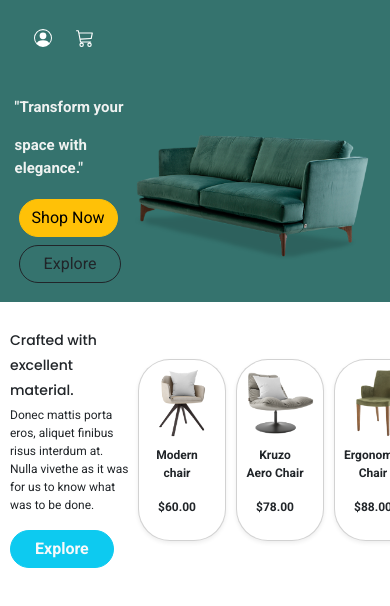
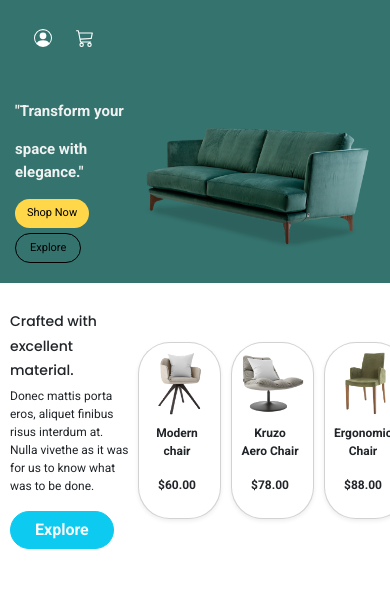
Before and after one commit to khaledShadid07/furniture, a plain HTML site: page index.html in a window 390 px wide. Shown: the part 102-708 px from the top of the page. Drawn offline with nearby package versions, Linux system fonts and the light colour scheme.

Commit message:
responsive

```diff
--- a/index.css
+++ b/index.css
@@ -112,7 +112,11 @@ nav {
   font-weight: 700;
   font-size: 40px;
 }
-
+.btn-hero{background-color: var(--yellow);border: none;border-radius: 20px;padding: 6px;
+padding-left: 12px;padding-right: 12px;margin-bottom: 5px;}
+.btn-hero2{background-color: rgba(0, 0, 0, 0);border: none;border-radius: 20px;padding: 6px;
+padding-left: 18px;padding-right: 18px;border:solid black 1px;}
+.btn-hero2:hover{background-color: black;color: white;}
 /*hero */
 
 
@@ -139,7 +143,10 @@ nav {
 .card-img1{width: 180px;}
 .card-p{text-align: center;font-weight: 700;}
 .article1-p{width: 200px;font-family: roboto;}
-
+.btn-hero{background-color: var(--yellow);border: none;border-radius: 20px;padding: 6px;
+padding-left: 12px;padding-right: 12px;font-size: 11px;}
+.btn-hero2{background-color: rgba(0, 0, 0, 0);border: none;border-radius: 20px;padding: 6px;
+padding-left: 14px;padding-right: 14px;border:solid black 1px;font-size: 11px;}
 
 
 }
@@ -168,7 +175,7 @@ nav {
 .article1-right{display: flex;align-items: center;justify-content: center;column-gap: 10px;flex-grow: 1;}
 .article1-h1{font-size:14px;}
 
-.card-img1{width: 70px;}
+.card-img1{width: 65px;}
 .card-p{text-align: center;font-weight: 700;font-size: 12px;width: 60px;}
 .article1-p{width: 120px;font-family: roboto;font-size: 12px;}
 
@@ -184,7 +191,7 @@ nav {
 }
 
 @media screen and (width<650px) {
-  .hero-img {  width: 250px;}
+  .hero-img {  width: 240px;}
 
   .hero-h1 {color: var(--white);font-weight: 700;font-size: 15px;}
   .a-tag {  font-size: 11px;}
--- a/index.html
+++ b/index.html
@@ -59,8 +59,9 @@
           <div class="hero-h1-container">
             <p class="hero-h1">"Transform your </p>
             <p class="hero-h1"> space with elegance."</p>
-            <button class="btn btn-warning  rounded-5 hero-btn m-1 ">Shop Now</button>
-            <button class="btn btn-outline-dark  rounded-5 px-4 hero-btn m-1 ">Explore</button>
+
+            <button class="btn-hero ">Shop Now</button>
+            <button class="btn-hero2 ">Explore</button>
           </div>
           <div class="hero-img-container ">
             <img src="./assets/hero.png " class="hero-img" alt="">
```
